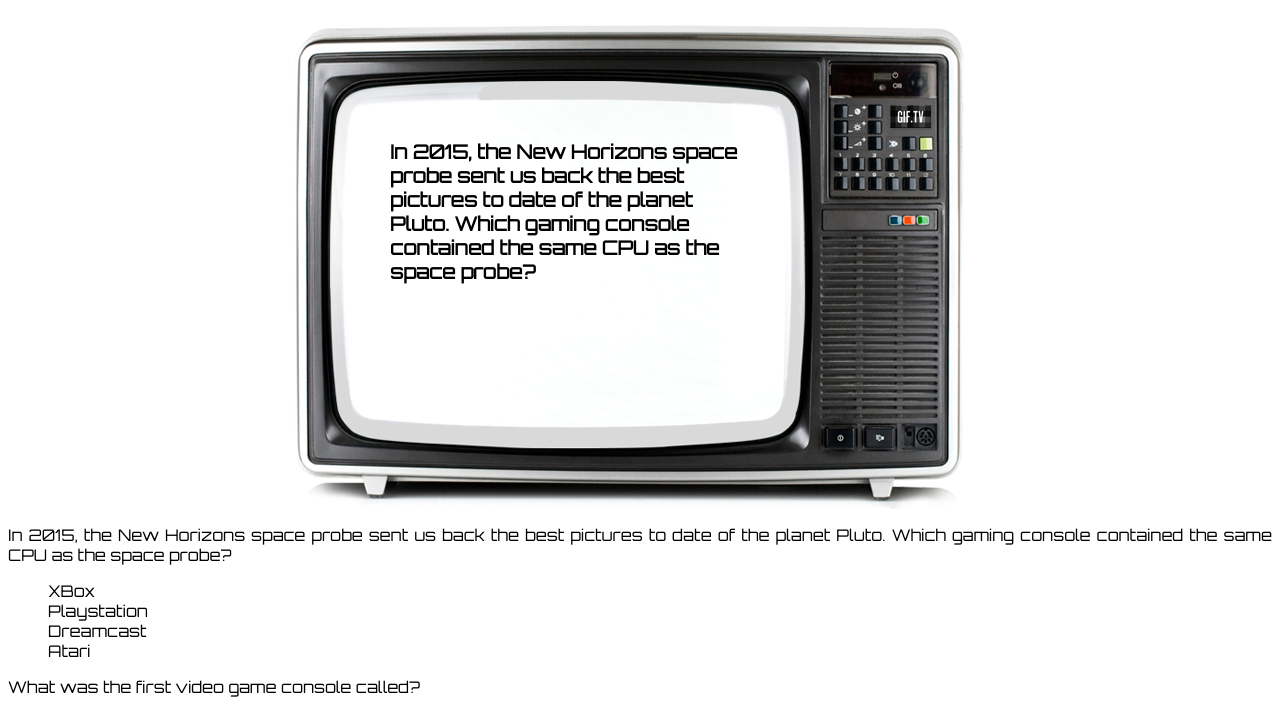
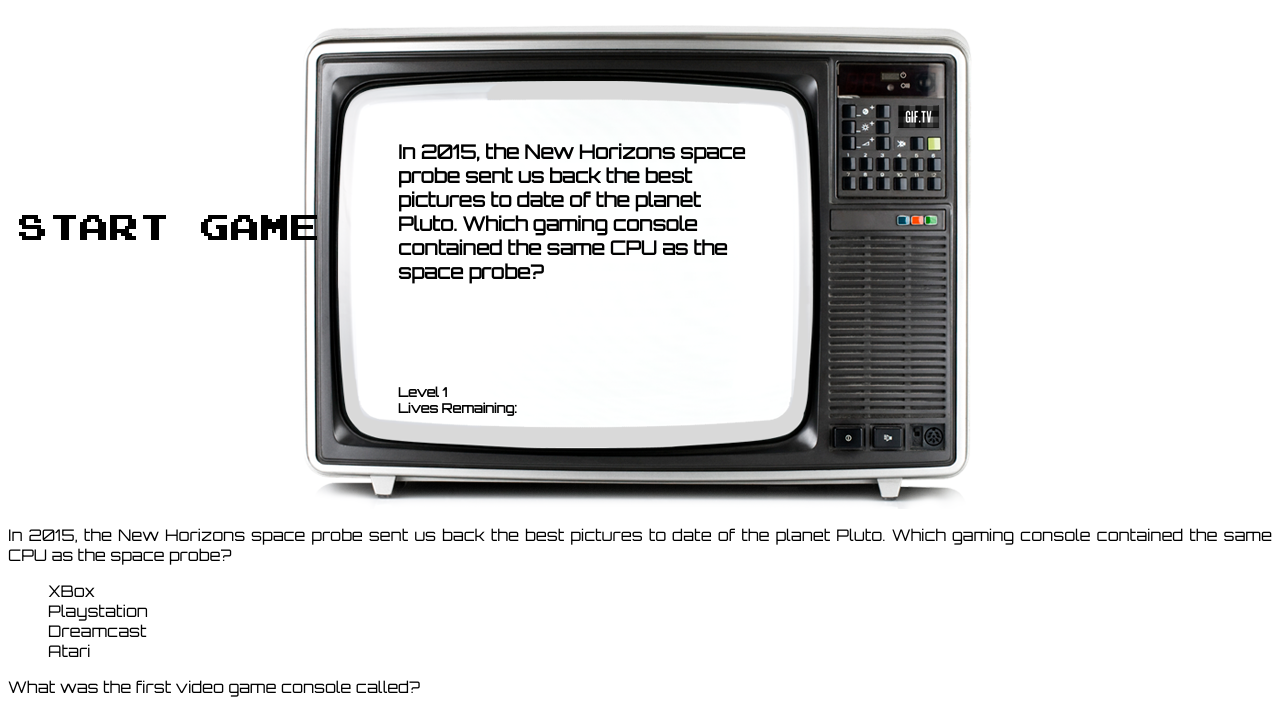
Before and after one commit to nikthequik/quiz-app, a plain HTML site: page index.html in a window 1280 px wide. Shown: the part 83-793 px from the top of the page. Drawn offline with nearby package versions, Linux system fonts and the light colour scheme.

Commit message:
-add start img -add hud -positioning

```diff
--- a/css/style.css
+++ b/css/style.css
@@ -1,6 +1,12 @@
 body {
 	font-family: 'Orbitron', sans-serif;
 }
+
+#start {
+	float:left;
+	margin-top: 7.4em;
+}
+
 #title {
 	font-size: 2.6em;
 	text-align: center;
@@ -13,7 +19,7 @@ body {
 }
 
 #tv-box {
-	width: 500px;
+	width: 484px;
 	margin: 0 auto;
 	font-size: 1.2em;
 	font-weight: 900;
@@ -28,6 +34,11 @@ body {
 	padding-right: 7em;
 }
 
+#hud {
+	position: absolute;
+	top: 34em;
+}
+
 .question {
 	text-align: justify;
 
--- a/index.html
+++ b/index.html
@@ -9,7 +9,14 @@
 </head>
 <body>
 	<h1 id="title">Video Game Console Quiz</h1>
-	<div id="tv-box"><p>In 2015, the New Horizons space probe sent us back the best pictures to date of the planet Pluto.  Which gaming console contained the same CPU as the space probe?</p></div>
+	<div id="start"><img src="img/start.png" alt="Start"></div>
+	<div id="tv-box">
+		<p>In 2015, the New Horizons space probe sent us back the best pictures to date of the planet Pluto.  Which gaming console contained the same CPU as the space probe?</p>
+		<h6 id="hud">Level <span class='level'>1</span><br> Lives Remaining: </h6>
+
+	</div>
+
+
 
 	<!-- Questions and Choices -->
 	<div class="question-box">
@@ -60,7 +67,7 @@
 
 	<!-- Results -->
 	<div id="results">
-		<p>You ended up at level <span id="level">1</span> with <span id="livesRemaining">5</span> lives left!</p>
+		<p>You ended up at level <span class="level">1</span> with <span id="livesRemaining">5</span> lives left!</p>
 	</div>
 
 	<script src="https://ajax.googleapis.com/ajax/libs/jquery/1.12.2/jquery.min.js"></script>
```
Also changed, not shown: img/start.png (added).
